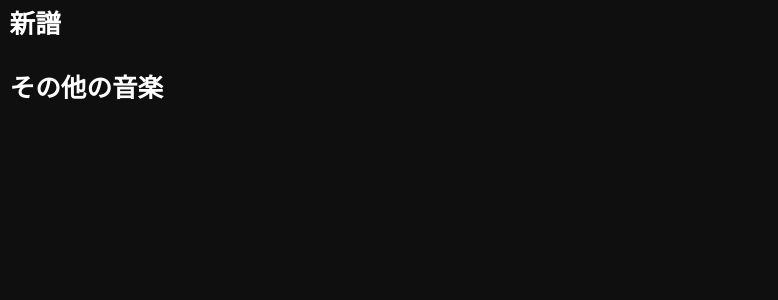
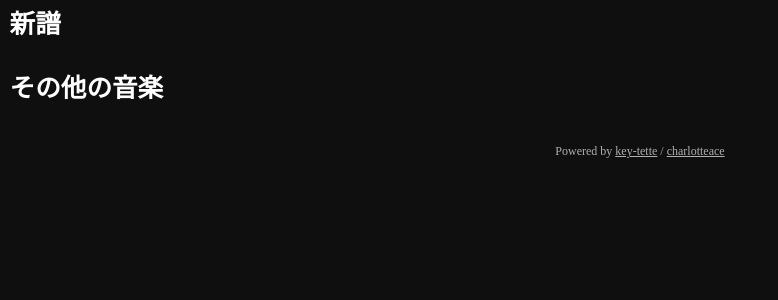
Before and after one commit to CharlotteAce/keytette-server, a React (Vite) app: page / in a window 1280 px wide. Shown: the top 300 px of the page, without its empty margins (0-778 px from the left). Built offline with nearby package versions, Linux system fonts and the light colour scheme.

Commit message:
footerの追加

```diff
--- a/src/index.css
+++ b/src/index.css
@@ -3,3 +3,15 @@
   background-color: #0f0f0f;
   color: white;
 }
+
+.footer {
+  padding: 1rem;
+  text-align: center;
+}
+.footer, .footer a {
+  font-size: 12px;
+  color: #b0b0b0;
+}
+.footer a:hover {
+  color: white;
+}
--- a/src/main.tsx
+++ b/src/main.tsx
@@ -15,6 +15,7 @@ ReactDOM.createRoot(document.getElementById("root")!).render(
         <Route path="/" element={<App />} />
         <Route path="/:category/:albumName" element={<AlbumPage />} />
       </Routes>
+      <div className="footer">Powered by <a href="https://github.com/CharlotteAce/keytette" target="_blank" rel="noopener noreferrer">key-tette</a> / <a href="https://charlotteace.github.io" target="_blank" rel="noopener noreferrer">charlotteace</a></div>
       <Player />
     </BrowserRouter>
   </React.StrictMode>
```
